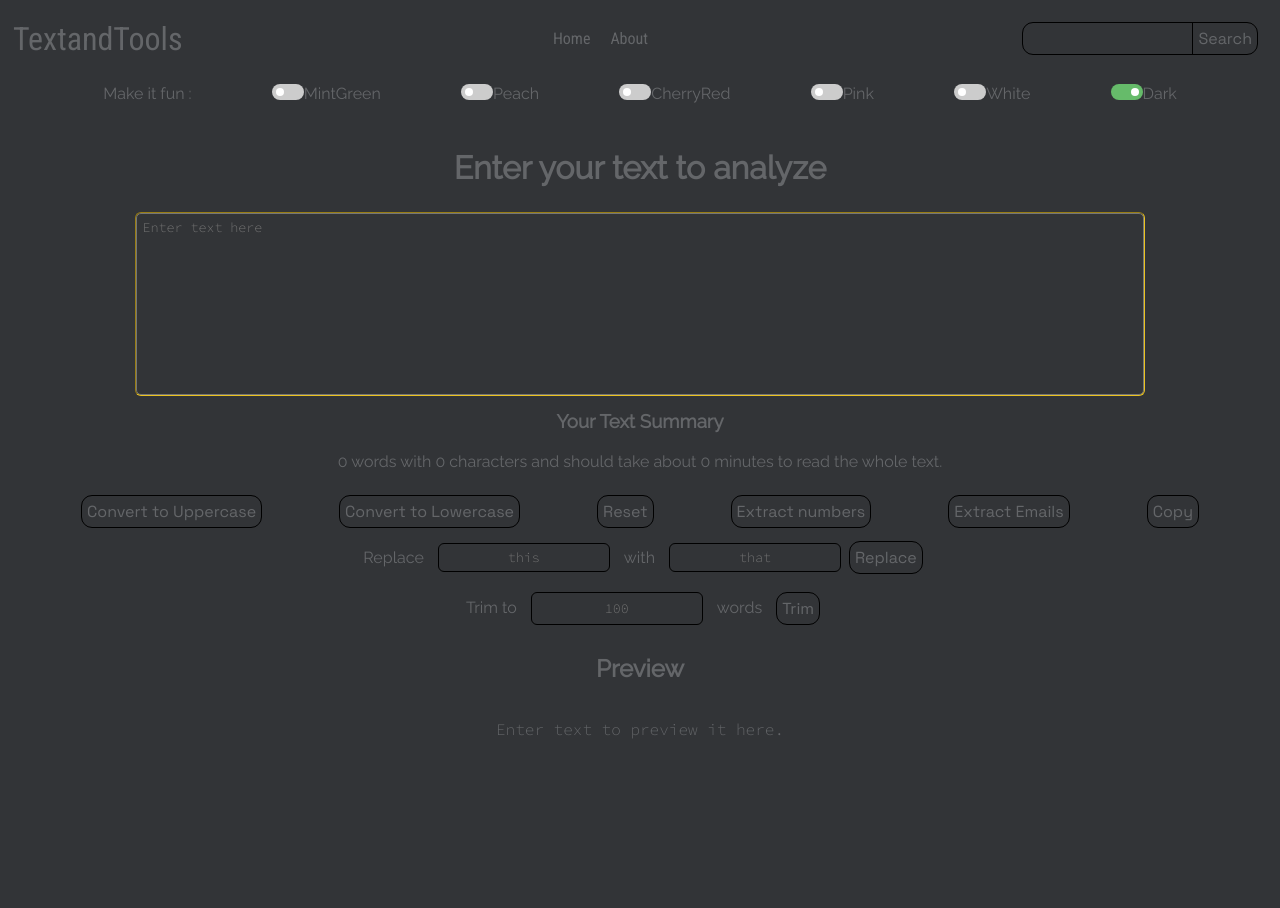
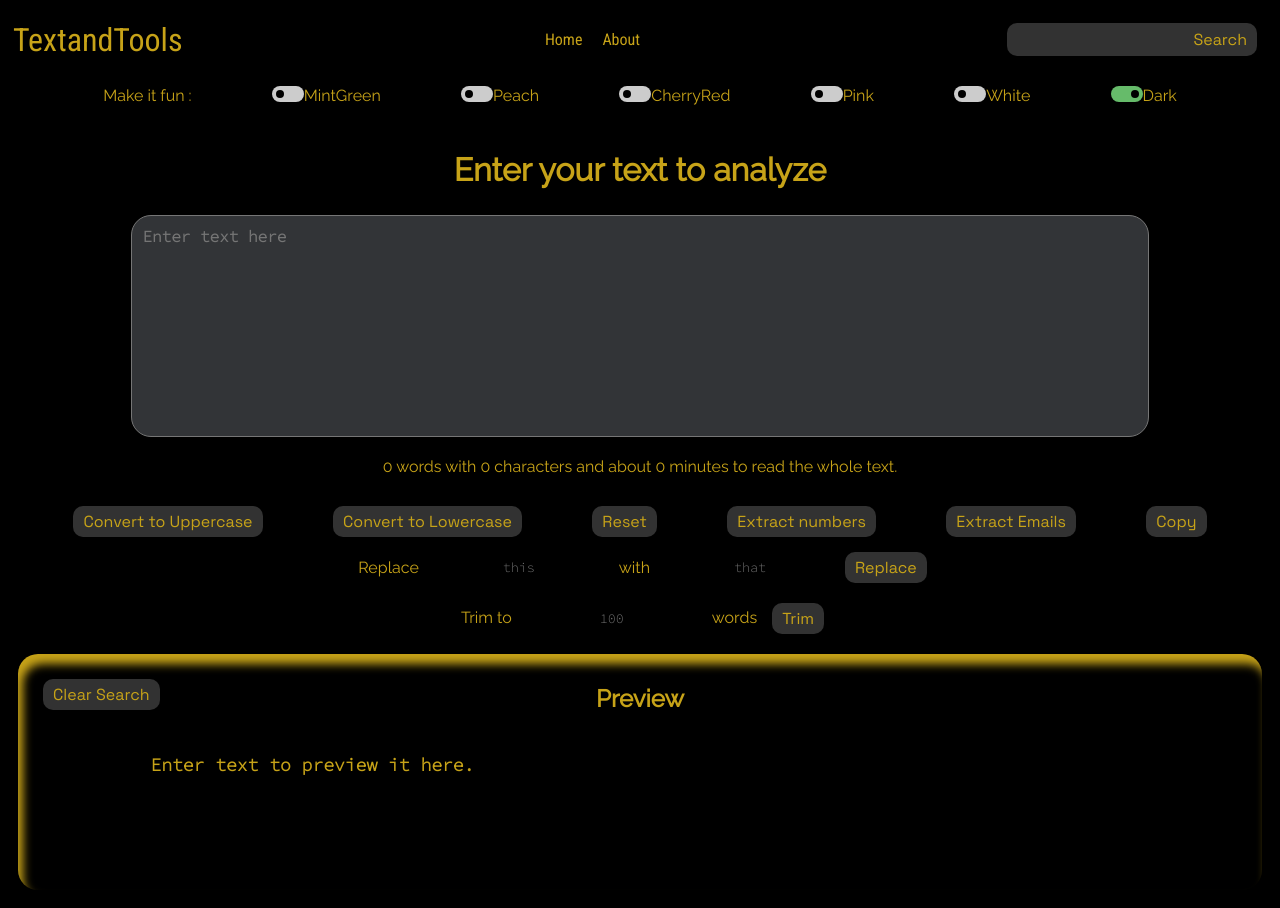
Before and after one commit to Naseeb7/TextandTools, a React (Create React App) app: page / in a window 1280 px wide. Before the commit the page ends 847 px from the top, so only its background shows below. Built offline with nearby package versions, Linux system fonts and the light colour scheme.

Commit message:
Added finishing touches to the css and functionalities

```diff
--- a/src/App.css
+++ b/src/App.css
@@ -3,7 +3,33 @@ body{
   box-sizing: border-box;
   flex-direction: column;
   flex-wrap: wrap;
-  background-color: #323437;
-  color: #646669;
+  background-color: black;
+  color: #c7a318;
   justify-content: center;
+  overflow-x: hidden;
 }
+.btn{
+  display: flex;
+  justify-content: center;
+  align-items: center;
+  background-color: #3b3b3bd9;
+  color: #c7a318;
+  font-family: 'Space Grotesk', sans-serif;
+  border: none;
+  border-radius: 10px;
+  padding: 5px;
+  padding-right: 10px;
+  padding-left: 10px;
+  margin: 5px;
+  font-size: initial;
+  width: auto;
+  transition: 0.2s;
+}
+.btn:hover{
+  background-color: #c7a318;
+  color: black;
+  scale: .9;
+  cursor: pointer;
+  outline: none;
+  border: none;
+}
--- a/src/App.js
+++ b/src/App.js
@@ -34,8 +34,8 @@ function App() {
     color: "black"
   }
   const dark = {
-    backgroundColor: "#323437",
-    color: "#646669",
+    backgroundColor: "black",
+    color: "#c7a318"
   }
   const [mode, setmode] = useState(dark);
   const [alert, setAlert] = useState(null);
@@ -58,39 +58,39 @@ function App() {
     if (greenbtn.checked === true) {
       setmode(green)
       document.body.style.background = "#A7BEAE"
-      showAlert("Applied!", "MintGreen Theme")
+      showAlert("Applied", "MintGreen Theme")
     }
     else if (darkbtn.checked === true) {
       setmode(dark)
-      document.body.style.background = "#323437"
-      showAlert("Applied!", "Dark Theme")
+      document.body.style.background = "black"
+      showAlert("Applied", "Dark Theme")
     }
     else if (peachbtn.checked === true) {
       setmode(peach)
       document.body.style.background = "#EEA47FFF"
-      showAlert("Applied!", "Peach Theme")
+      showAlert("Applied", "Peach Theme")
     }
     else if (redbtn.checked === true) {
       setmode(red)
       document.body.style.background = "#990011FF"
-      showAlert("Applied!", "CherryRed Theme")
+      showAlert("Applied", "CherryRed Theme")
     }
     else if (pinkbtn.checked === true) {
       setmode(pink)
       document.body.style.background = "#e52165"
-      showAlert("Applied!", "Pink Theme")
+      showAlert("Applied", "Pink Theme")
     }
     else if (whitebtn.checked === true) {
       setmode(white)
       document.body.style.background = "white"
-      showAlert("Applied!", "White Theme")
+      showAlert("Applied", "White Theme")
     }
   }
   return (
     <>
       <Router>
         <div style={mode}>
-          <Navbar title="TextandTools" aboutText="About" mode={mode} handlethemes={handlethemes} />
+          <Navbar title="TextandTools" aboutText="About" mode={mode} handlethemes={handlethemes} showAlert={showAlert} />
           <Alert alert={alert} />
           <div>
             <Switch>
--- a/src/Components/Alert.css
+++ b/src/Components/Alert.css
@@ -3,7 +3,7 @@
     align-items: center;
     justify-content: center;
     flex-wrap: wrap;
-    background-color: #454e59f3;
+    background-color: #000000b7;
     color:#c7a318;
     height: 2.5rem;
     position: absolute;
--- a/src/Components/Alert.js
+++ b/src/Components/Alert.js
@@ -4,7 +4,7 @@ import "./Alert.css"
 export default function Alert(props) {
   return (
     props.alert && <div className='alertContainer heading'>
-      <strong>{props.alert.title} </strong>  {props.alert.message}
+      <b style={{padding:"10px"}}>{props.alert.title}</b> <span>:</span><span style={{padding:"10px"}}>{props.alert.message}</span>
     </div>
   )
 }
--- a/src/Components/Navbar.css
+++ b/src/Components/Navbar.css
@@ -32,11 +32,10 @@
     font-size: 1rem;
     color: #646669;
     font-family: 'Roboto Condensed', sans-serif;
-    transition: .2s;
-    transition-timing-function: ease-in-out;
+    transition: .1s;
 }
 .links:hover{
-    scale: 1.2;
+    scale: .9;
 }
 .themebtns{
     display: flex;
@@ -59,23 +58,20 @@
 }
 .searchbar{
     display: flex;
-    background-color: #2a2b2e;
+    background-color: #3b3b3bd9;
+    color: #c7a318;
     border: none;
-    color: #646669;
+    outline: none;
     font-family: 'Source Code Pro', monospace;
     border-top-left-radius: 10px;
     border-bottom-left-radius: 10px;
     transition-timing-function: ease-in-out;
     margin: 5px;
-    padding: 5px;
+    padding: 8px;
     margin-right: 0;
 }
-/* .searchbar:focus{
-    outline: 1px solid #c7a318;
-    background-color: #242525;
-    color: #646669;
-} */
 #searchbtn{
+    outline: none;
     margin-left: 0;
     border-top-left-radius: 0px;
     border-bottom-left-radius: 0px;
--- a/src/Components/Navbar.js
+++ b/src/Components/Navbar.js
@@ -7,7 +7,7 @@ import { Link } from 'react-router-dom'
 
 export default function Navbar(props) {
   const handleSearch = (e) => {
-    let preview = document.getElementById("preview").innerHTML
+    let preview = document.getElementById("textarea").value
     let searchvalue = document.getElementById("searchbar").value.trim()
     if (searchvalue !== "") {
       let newword = new RegExp(searchvalue, "g"); // search for all instances
@@ -21,16 +21,20 @@ export default function Navbar(props) {
         return count;
       };
       if (preview !== "") {
-        if (findAll(preview.split(" "), searchvalue) === 0) {
-          document.getElementById("occurances").innerHTML = "Not in the text!"
+        console.log(findAll(preview.split(" "), searchvalue))
+        if (findAll(preview.split(" "), searchvalue) !== 0) {
+          document.getElementById("occurances").innerHTML = `Number of occurances : ${findAll(preview.split(" "), searchvalue)}`
+          props.showAlert("Done","See preview for results")
         }
         else {
-          document.getElementById("occurances").innerHTML = `Number of occurances : ${findAll(props.text.split(" "), searchvalue)}`
-          props.showAlert("See preview for results")
+          document.getElementById("occurances").innerHTML = `${searchvalue} not in text!`
+          setTimeout(()=>{
+            document.getElementById("occurances").innerHTML = ""
+          },5000)
         }
       }
       else {
-        props.showAlert("Enter text first!")
+        props.showAlert("Denied","Enter text first")
       }
     }
   }
@@ -43,8 +47,8 @@ export default function Navbar(props) {
           <Link to="/about" className="links" id="aboutlink" style={props.mode}>{props.aboutText}</Link>
         </div>
         <div className="searchContainer" id='searchContainer'>
-          <input type="text" className="searchbar border" style={props.mode} name='search' id='searchbar' />
-          <button className="btn border" id="searchbtn" style={props.mode} name='search' onClick={handleSearch}>Search</button>
+          <input type="text" className="searchbar border" name='search' id='searchbar' />
+          <button className="btn" id="searchbtn" name='search' onClick={handleSearch}>Search</button>
         </div>
       </div>
       <div className="themebtns">
--- a/src/Components/TextForm.css
+++ b/src/Components/TextForm.css
@@ -29,12 +29,12 @@
     width: 80%;
     background-color: #323437;
     color: #abaaa1;
-    padding: 5px;
+    padding: 10px;
     margin: 5px;
-    outline: 1px solid #ecc31f;
-    outline-style: inset;
-    border-radius: 5px;
+    border-radius: 20px;
     font-family: 'Source Code Pro', monospace;
+    font-size: medium;
+    font-weight: bolder;
     transition: 0.3s;
     resize: none;
 }
@@ -50,7 +50,7 @@
 .textsummary{
     display: flex;
     margin: 5px;
-    padding: 5px;
+    padding: 10px;
 }
 .comments{
     font-size: x-small;
@@ -64,25 +64,6 @@
     flex-direction: row;
     flex-wrap: wrap;
     justify-content: space-evenly;
-}
-.btn{
-    display: flex;
-    justify-content: center;
-    align-items: center;
-    background-color: #2a2b2e;
-    font-family: 'Space Grotesk', sans-serif;
-    color: #646669;
-    border: none;
-    border-radius: 10px;
-    padding: 5px;
-    margin: 5px;
-    font-size: initial;
-    width: auto;
-    transition: 0.1s;
-}
-.btn:hover{
-    scale: .9;
-    cursor: pointer;
 }
 .replaceContainer{
     /* border: 2px solid blue; */
@@ -166,8 +147,30 @@
     padding: 5px;
 }
 
-#cbox{
+.cboxhidden{
     display: none;
+}
+.cbox{
+    display: flex;
+    width: 50%;
+    scale: 1.5;
+    position: absolute;
+    justify-content: center;
+    align-items: center;
+    z-index: 999;
+}
+.previewContainer{
+    /* border: 2px solid red; */
+    position: relative;
+    display: flex;
+    flex-direction: column;
+    /* flex-wrap: wrap; */
+    align-items: center;
+    justify-content: center;
+    box-shadow: 5px 10px 10px inset;
+    margin: 10px;
+    padding: 10px;
+    border-radius: 20px;
 }
 .extraction{
     display: flex;
@@ -177,17 +180,23 @@
     margin: 5px;
     padding: 5px;
 }
-.previewContainer{
-    /* border: 2px solid red; */
-    position: relative;
-    display: flex;
-    flex-direction: column;
-    /* flex-wrap: wrap; */
-    align-items: center;
-    justify-content: center;
+.occurances{
+    position: absolute;
+    top: 20px;
+    right: 20px;
+}
+.clearbtn{
+    position: absolute;
+    top: 20px;
+    left: 20px;
 }
 #preview{
+    width: 80%;
+    padding: 10px;
+    margin: 10px;
+    font-weight: bold;
     font-family: 'Source Code Pro', monospace;
+    font-size: large;
 }
 ::-webkit-scrollbar {
     width: 5px;
@@ -203,6 +212,3 @@
   ::-webkit-scrollbar-thumb:hover {
     background: #8a7627;
   }
-  .border{
-    outline: 1px solid black;
-  }
--- a/src/Components/TextForm.js
+++ b/src/Components/TextForm.js
@@ -10,7 +10,7 @@ export default function TextForm(props) {
       setText(text.toUpperCase())
     }
     else {
-      props.showAlert("Enter text first!")
+      props.showAlert("Denied","Enter text first")
     }
   }
   const handlelowClick = () => {
@@ -18,7 +18,7 @@ export default function TextForm(props) {
       setText(text.toLowerCase())
     }
     else {
-      props.showAlert("Enter text first!")
+      props.showAlert("Denied","Enter text first")
     }
   }
   const handleonChange = (e) => {
@@ -50,30 +50,21 @@ export default function TextForm(props) {
   const handleTrim = () => {
     if (text !== "") {
       let cbox = document.getElementById("cbox")
-      cbox.style.display = "flex"
+      cbox.classList.toggle("cbox")
       let trimvalue = document.getElementById("trimvalue").value
       let newText = text.split(" ", trimvalue).join(" ")
       document.getElementById("preview").innerHTML = newText
-      //Add css to these
       let yesbtn = document.getElementById("yesbtn")
       let nobtn = document.getElementById("nobtn")
-      const scaling = [
-        { transform: "scale(0)" },
-        { transform: "scale(1)" }
-      ]
-      const scalingtime = {
-        duration: 300
-      }
-      cbox.animate(scaling, scalingtime)
       yesbtn.onclick = () => {
         setText(newText)
-        document.getElementById("cbox").style.display = "none"
+        cbox.classList.toggle("cbox")
         props.showAlert("Success", "Text trimmed successfully!")
       }
       nobtn.onclick = () => {
         document.getElementById("preview").innerHTML = text
         // setText(text)
-        document.getElementById("cbox").style.display = "none"
+        cbox.classList.toggle("cbox")
         props.showAlert("Denied", "Denied by user!")
       }
     }
@@ -120,47 +111,51 @@ export default function TextForm(props) {
       props.showAlert("Empty", "Nothing to copy")
     }
   }
+  const handleClearsearch=()=>{
+    document.getElementById("occurances").innerHTML = ""
+    document.getElementById("preview").innerHTML = document.getElementById("textarea").value
+  }
   return (
     <>
       <div className="FormContainer">
         <div className='textContainer'>
           <h1 className='heading' style={props.mode}>{props.heading}</h1>
-          <textarea id="textarea" value={text} onChange={handleonChange} style={props.mode} rows="10" placeholder='Enter text here'></textarea>
-          <h3 className='heading textsummary' style={props.mode}>Your Text Summary</h3>
-          <span className='fonts textsummary' style={props.mode}>{text.split(' ').filter((x) => x.trim().length > 0).length} words with {text.length} characters and should take about {Math.round(0.008 * text.split('').length)} minutes to read the whole text.</span>
+          <textarea id="textarea" value={text} onChange={handleonChange} rows="10" placeholder='Enter text here'></textarea>
+          <div className='fonts textsummary' style={props.mode}>{text.split(' ').filter((x) => x.trim().length > 0).length} words with {text.length} characters and about {Math.round(0.008 * text.split('').length)} minutes to read the whole text.</div>
 
         </div>
         <div className="btncontainer">
-          <button className="btn border" id='upbtn' style={props.mode} onClick={handleupClick}>Convert to Uppercase</button>
-          <button className="btn border" id='lowbtn' style={props.mode} onClick={handlelowClick}>Convert to Lowercase</button>
-          <button className="btn border" id="resetbtn" style={props.mode} onClick={handleReset}>Reset</button>
-          <button className="btn border" id="numberextraction" style={props.mode} onClick={handleNumberex}>Extract numbers</button>
-          <button className="btn border" id="emailextraction" style={props.mode} onClick={handleEmailex}>Extract Emails</button>
-          <button className="btn border" id="copybtn" style={props.mode} onClick={handleCopy}>Copy</button>
+          <button className="btn" id='upbtn' onClick={handleupClick}>Convert to Uppercase</button>
+          <button className="btn" id='lowbtn' onClick={handlelowClick}>Convert to Lowercase</button>
+          <button className="btn" id="resetbtn" onClick={handleReset}>Reset</button>
+          <button className="btn" id="numberextraction" onClick={handleNumberex}>Extract numbers</button>
+          <button className="btn" id="emailextraction" onClick={handleEmailex}>Extract Emails</button>
+          <button className="btn" id="copybtn" onClick={handleCopy}>Copy</button>
         </div>
         <div className="replaceContainer">
           <label htmlFor="replacethis" className="replace fonts" style={props.mode}>Replace</label>
-          <input type="text" htmlFor="replacethis" className="replace border" style={props.mode} id="replacethis" placeholder='this' />
+          <input type="text" htmlFor="replacethis" className="replace" style={props.mode} id="replacethis" placeholder='this' />
           <label htmlFor="replacewith" className="replace fonts" style={props.mode}>with</label>
-          <input type="text" htmlFor="replacewith" className="replace border" style={props.mode} id="replacewith" placeholder='that' />
-          <button className="btn border" id="replacebtn" style={props.mode} onClick={handleReplace}>Replace</button>
+          <input type="text" htmlFor="replacewith" className="replace" style={props.mode} id="replacewith" placeholder='that' />
+          <button className="btn" id="replacebtn" onClick={handleReplace}>Replace</button>
         </div>
         <div className="trimContainer">
           <div className="trimvisible">
             <label htmlFor="trim" className="trim fonts" style={props.mode}>Trim to </label>
             <input type="text" id="trimvalue" className='border' placeholder='100' style={props.mode} />
             <label htmlFor="trim" className="trim fonts" style={props.mode}>words</label>
-            <button htmlFor="trim" className="btn border" style={props.mode} id="trimbtn" onClick={handleTrim}>Trim</button>
+            <button htmlFor="trim" className="btn" id="trimbtn" onClick={handleTrim}>Trim</button>
           </div>
-          <div id="cbox">
+          <div id="cbox" className='cboxhidden'>
             <Confirmbox confirmboxtext={"Are you sure you want to trim?"} comment={"*Please review first"} />
           </div>
         </div>
       </div>
       <div className="previewContainer" >
+          <button className='btn clearbtn' onClick={handleClearsearch}>Clear Search</button>
         <h2 className='heading' style={props.mode}>Preview</h2>
         <span id='occurances' className='occurances fonts' style={props.mode}></span>
-        <p id='preview' style={props.mode}>{text.length > 0 ? text : "Enter text to preview it here."}</p>
+        <p id='preview'>{text.length > 0 ? text : "Enter text to preview it here."}</p>
         <div className="extraction heading">
           <p id="numberextracted"></p>
           <p id="emailextracted"></p>
--- a/src/Components/sliderbutton.css
+++ b/src/Components/sliderbutton.css
@@ -31,7 +31,7 @@
   }
 
   .slider:before {
-    background-color: #fff;
+    background-color: black;
     bottom: 4px;
     content: "";
     height: .5rem;
```
Also changed, not shown: src/Components/Confirmbox.css (+11 -16 lines).
